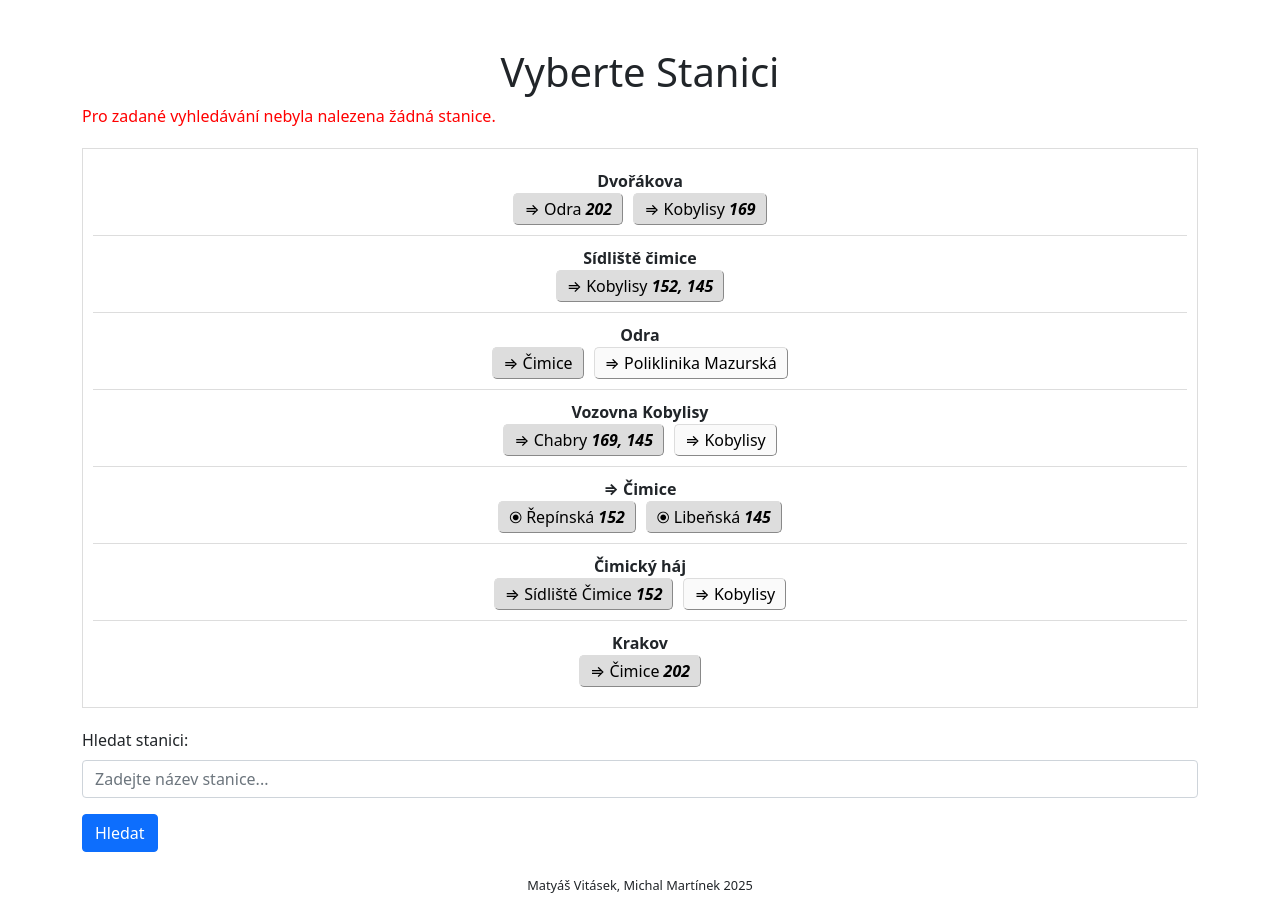
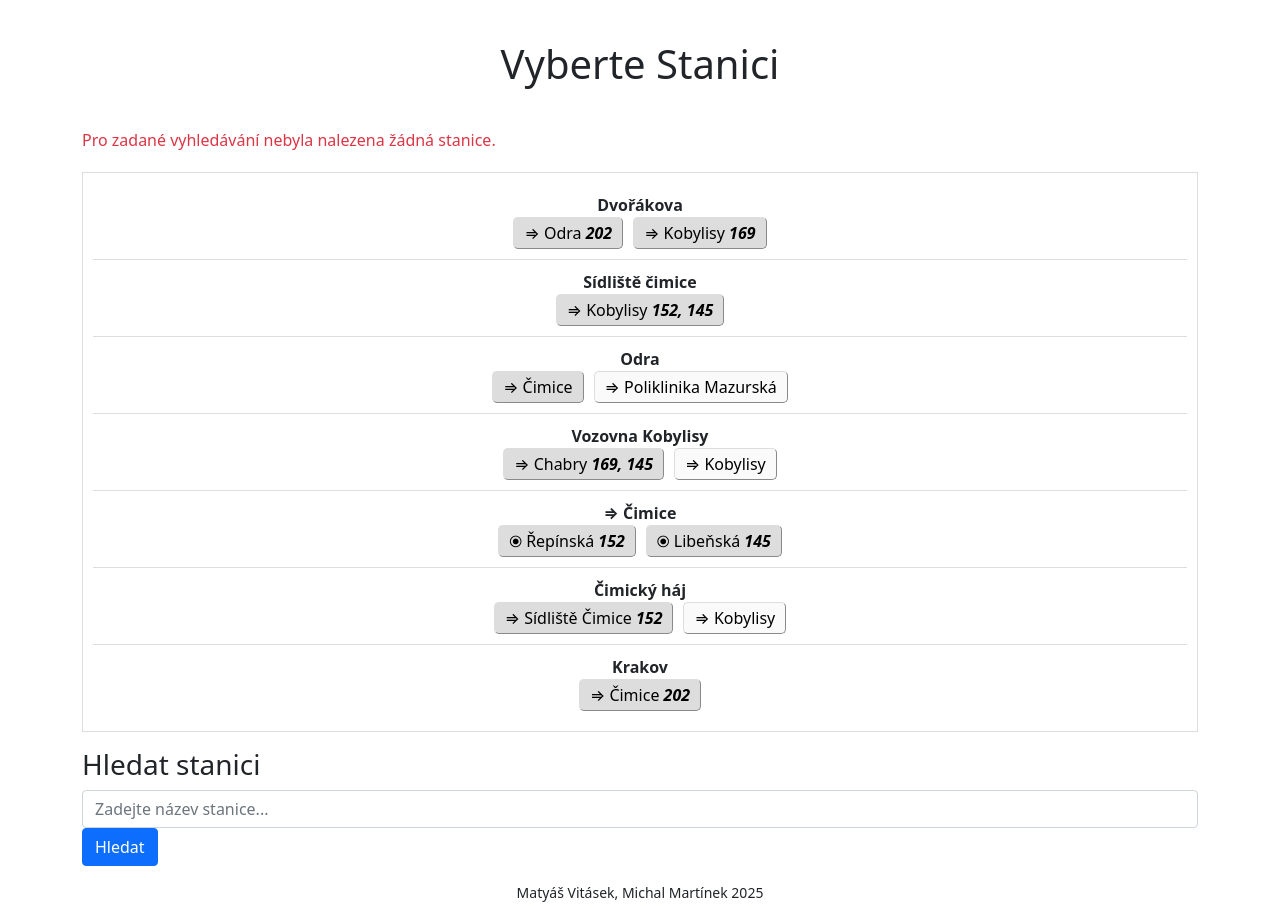
Before and after one commit to Michal-Martinek/BusStopTimetable, a Flask app: template templates/select_station.html in a window 1280 px wide. Run offline with Flask 3, Linux system fonts and the light colour scheme; the template is opened without the code that fills it, so the values that code supplies are empty.

Commit message:
cleaned select_station.html - factored out premade station selection - removed inline styles

```diff
--- /dev/null
+++ b/templates/premade/cimice-vozovna-bohnice.html
@@ -0,0 +1,97 @@
+<form method="POST" action="/select_station">
+	<style>
+		.premade-stop-name {
+			font-weight: bold;
+			text-align: center;
+		}
+	</style>
+	<div class="station-list">
+		<div class="station-item">
+			<div class="premade-stop-name">Dvořákova</div>
+			<div class="direction-buttons">
+				<button type="submit" class="platform-direction" name="station_gtfsid" value="U3239Z2P">
+					⇒&nbsp;Odra
+					<b><i>202</i></b>
+				</button>
+				<button type="submit" class="platform-direction" name="station_gtfsid" value="U3239Z1P">
+					⇒&nbsp;Kobylisy
+					<b><i>169</i></b>
+				</button>
+			</div>
+		</div>
+
+		<div class="station-item">
+			<div class="premade-stop-name">Sídliště čimice</div>
+			<div class="direction-buttons">
+				<button type="submit" class="platform-direction" name="station_gtfsid" value="U949Z3P">
+					⇒&nbsp;Kobylisy
+					<b><i>152, 145</i></b>
+				</button>
+			</div>
+
+		</div>
+
+		<div class="station-item">
+			<div class="premade-stop-name">Odra</div>
+			<div class="direction-buttons">
+				<button type="submit" class="platform-direction" name="station_gtfsid" value="U511Z2P">
+					⇒&nbsp;Čimice
+				</button>
+				<button type="submit" class="platform-direction direction-unused" name="station_gtfsid" value="U511Z1P">
+					⇒&nbsp;Poliklinika Mazurská
+				</button>
+			</div>
+		</div>
+
+		<div class="station-item">
+			<div class="premade-stop-name">Vozovna Kobylisy</div>
+			<div class="direction-buttons">
+				<button type="submit" class="platform-direction" name="station_gtfsid" value="U864Z11P">
+					⇒&nbsp;Chabry
+					<b><i>169, 145</i></b>
+				</button>
+				<button type="submit" class="platform-direction direction-unused" name="station_gtfsid" value="U864Z9P">
+					⇒&nbsp;Kobylisy
+				</button>
+			</div>
+		</div>
+
+		<div class="station-item">
+			<div class="premade-stop-name">⇒ Čimice</div>
+			<div class="direction-buttons">
+				<button type="submit" class="platform-direction" name="station_gtfsid" value="U806Z1P">
+					⦿&nbsp;Řepínská
+					<b><i>152</i></b>
+				</button>
+				<button type="submit" class="platform-direction" name="station_gtfsid" value="U330Z1P">
+					⦿&nbsp;Libeňská
+					<b><i>145</i></b>
+				</button>
+			</div>
+		</div>
+
+		<div class="station-item">
+			<div class="premade-stop-name">Čimický háj</div>
+			<div class="direction-buttons">
+				<button type="submit" class="platform-direction" name="station_gtfsid" value="U544Z1P">
+					⇒&nbsp;Sídliště Čimice
+					<b><i>152</i></b>
+				</button>
+				<button type="submit" class="platform-direction direction-unused" name="station_gtfsid" value="U544Z2P">
+					⇒&nbsp;Kobylisy
+				</button>
+			</div>
+		</div>
+
+		<div class="station-item">
+			<div class="premade-stop-name">Krakov</div>
+			<div class="direction-buttons">
+				<button type="submit" class="platform-direction" name="station_gtfsid" value="U371Z2P">
+					⇒&nbsp;Čimice
+					<b><i>202</i></b>
+				</button>
+			</div>
+		</div>
+	</div>
+	<!-- <button type="submit" class="btn btn-success mt-3">Potvrdit výběr</button> -->
+</form>
--- a/templates/select_station.html
+++ b/templates/select_station.html
@@ -7,6 +7,10 @@
     <link rel="icon" type="image/x-icon" href="{{ url_for('static', filename='bus.png') }}">
     <link href="https://cdn.jsdelivr.net/npm/bootstrap@5.1.3/dist/css/bootstrap.min.css" rel="stylesheet">
     <style>
+        .container > * {
+            margin-top: 1em;
+            margin-bottom: 1em;
+        }
         .station-list {
             margin-top: 20px;
             border: 1px solid #ddd;
@@ -63,108 +67,18 @@
     </style>
 </head>
 <body>
-    <div class="container mt-5">
+    <div class="container mt-4">
         <h1 class="text-center">Vyberte Stanici</h1>
         {% if search_query != "" and stations|length > 0 %}
             {% include "render_stops.html" %}
         {% else %}
             {% if search_query != "" %}
-                <p style="color: red;">Pro zadané vyhledávání nebyla nalezena žádná stanice.</p>
+                <p class="text-danger">Pro zadané vyhledávání nebyla nalezena žádná stanice.</p>
             {% endif %}
-            <form method="POST" action="/select_station">
-                <div class="station-list">
-                    <div class="station-item">
-                        <div style="text-align: center;"><strong>Dvořákova</strong></div>
-                        <div class="direction-buttons">
-                            <button type="submit" class="platform-direction" name="station_gtfsid" value="U3239Z2P">
-                                ⇒&nbsp;Odra
-                                <b><i>202</i></b>
-                            </button>
-                            <button type="submit" class="platform-direction" name="station_gtfsid" value="U3239Z1P">
-                                ⇒&nbsp;Kobylisy
-                                <b><i>169</i></b>
-                            </button>
-                        </div>
-                    </div>
-
-                    <div class="station-item">
-                        <div style="text-align: center;"><strong>Sídliště čimice</strong></div>
-                        <div class="direction-buttons">
-                            <button type="submit" class="platform-direction" name="station_gtfsid" value="U949Z3P">
-                                ⇒&nbsp;Kobylisy
-                                <b><i>152, 145</i></b>
-                            </button>
-                        </div>
-
-                    </div>
-
-                    <div class="station-item">
-                        <div style="text-align: center;"><strong>Odra</strong></div>
-                        <div class="direction-buttons">
-                            <button type="submit" class="platform-direction" name="station_gtfsid" value="U511Z2P">
-                                ⇒&nbsp;Čimice
-                            </button>
-                            <button type="submit" class="platform-direction direction-unused" name="station_gtfsid" value="U511Z1P">
-                                ⇒&nbsp;Poliklinika Mazurská
-                            </button>
-                        </div>
-                    </div>
-
-                    <div class="station-item">
-                        <div style="text-align: center;"><strong>Vozovna Kobylisy</strong></div>
-                        <div class="direction-buttons">
-                            <button type="submit" class="platform-direction" name="station_gtfsid" value="U864Z11P">
-                                ⇒&nbsp;Chabry
-                                <b><i>169, 145</i></b>
-                            </button>
-                            <button type="submit" class="platform-direction direction-unused" name="station_gtfsid" value="U864Z9P">
-                                ⇒&nbsp;Kobylisy
-                            </button>
-                        </div>
-                    </div>
-
-                    <div class="station-item">
-                        <div style="text-align: center;"><strong>⇒ Čimice</strong></div>
-                        <div class="direction-buttons">
-                            <button type="submit" class="platform-direction" name="station_gtfsid" value="U806Z1P">
-                                ⦿&nbsp;Řepínská
-                                <b><i>152</i></b>
-                            </button>
-                            <button type="submit" class="platform-direction" name="station_gtfsid" value="U330Z1P">
-                                ⦿&nbsp;Libeňská
-                                <b><i>145</i></b>
-                            </button>
-                        </div>
-                    </div>
-
-                    <div class="station-item">
-                        <div style="text-align: center;"><strong>Čimický háj</strong></div>
-                        <div class="direction-buttons">
-                            <button type="submit" class="platform-direction" name="station_gtfsid" value="U544Z1P">
-                                ⇒&nbsp;Sídliště Čimice
-                                <b><i>152</i></b>
-                            </button>
-                            <button type="submit" class="platform-direction direction-unused" name="station_gtfsid" value="U544Z2P">
-                                ⇒&nbsp;Kobylisy
-                            </button>
-                        </div>
-                    </div>
-
-                    <div class="station-item">
-                        <div style="text-align: center;"><strong>Krakov</strong></div>
-                        <div class="direction-buttons">
-                            <button type="submit" class="platform-direction" name="station_gtfsid" value="U371Z2P">
-                                ⇒&nbsp;Čimice
-                                <b><i>202</i></b>
-                            </button>
-                        </div>
-                    </div>
-                </div>
-                <!-- <button type="submit" class="btn btn-success mt-3">Potvrdit výběr</button> -->
-            </form>
+            {% include "premade/cimice-vozovna-bohnice.html" %}
         {% endif %}
         {% if search_query == "" %}
-            <div id="nearby-stops" style="margin-top: 1em;">
+            <div id="nearby-stops">
                 <h3>
                     Nejbližší zastávky
                     <button class="refresh-nearby" type="button"
@@ -178,9 +92,9 @@
                 <script src="{{url_for('static', filename='get_stops_nearby.js')}}"></script>
             </div>
         {% endif %}
-        <form method="GET" action="/select_station">
-            <div class="mb-3" style="margin-top: 20px;">
-                <label for="station" class="form-label">Hledat stanici:</label>
+        <div>
+            <h3>Hledat stanici</h3>
+            <form method="GET" action="/select_station">
                 <input
                     type="text"
                     id="station"
@@ -189,11 +103,12 @@
                     placeholder="Zadejte název stanice..."
                     value="{{ search_query }}"
                 />
-            </div>
-            <button type="submit" class="btn btn-primary">Hledat</button>
-        </form>
+                <button type="submit" class="btn btn-primary">Hledat</button>
+            </form>
+        </div>
     </div>
-    <br>
-    <p style="font-size:80%;text-align:center;">Matyáš Vitásek, Michal Martínek 2025</p>
+    <footer>
+        <small class="text-center d-block">Matyáš Vitásek, Michal Martínek 2025</small>
+    </footer>
 </body>
 </html>
```
